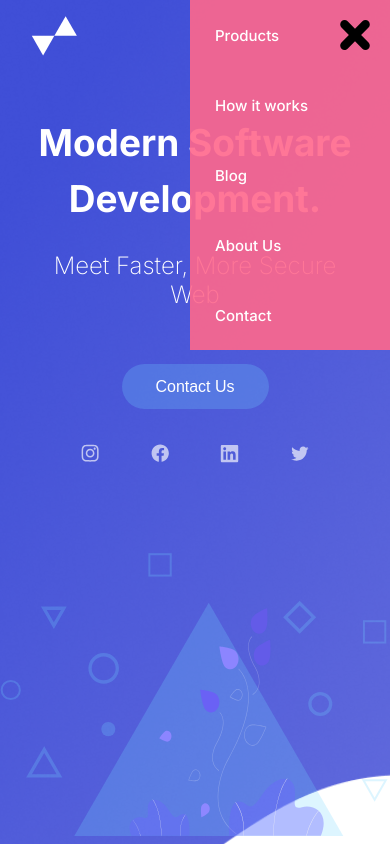
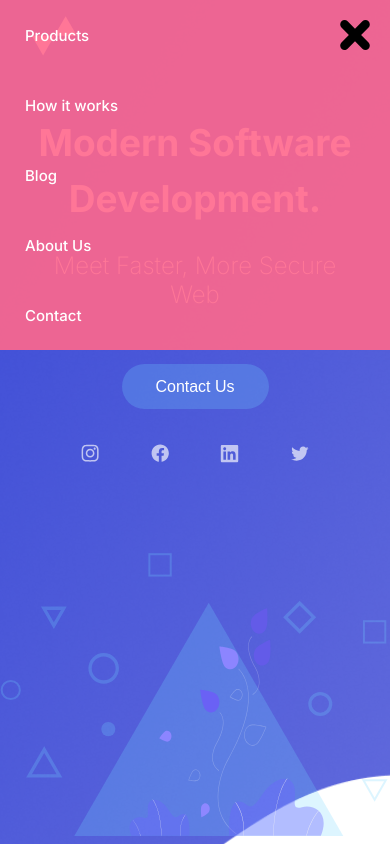
Before and after one commit to DannStormy/paradox-landing-page, a plain HTML site: page index.html in a window 390 px wide. Both pictures are taken after a click on the picture 355 px from the left and 35 px from the top of the page. Shown: the top 844 px of the page. Drawn offline with nearby package versions, Linux system fonts and the light colour scheme.

Commit message:
fixed hamburger

```diff
--- a/index.css
+++ b/index.css
@@ -289,7 +289,6 @@ a:hover {
 .information-lists {
   display: flex;
   padding: 20px;
-  /* justify-content: space-between; */
 }
 .each-il {
   margin-right: 100px;
@@ -337,11 +336,9 @@ a:hover {
     font-weight: 500;
   }
   a:hover{
-    color: rgb(255, 104, 140);
+    color: white;
   }
   .logo {
-    /* width: 67px;
-    height: 50px; */
     margin-top: 0;
   }
   .logo-img{
@@ -364,25 +361,19 @@ a:hover {
   nav {
     margin: 0;
     position: relative;
-    /* justify-content: center; */
-    /* padding: 10px; */
   }
   nav li {
-    /* margin-right: 18px; */
     padding: 25px;
     margin-right: 0;
-  }
-  nav li:hover{
-    background-color: white;
   }
   .nav-items {
     display: none;
     position: absolute;
     background:rgb(255, 104, 140, 0.9);
-    width: 200px;
+    width: 100%;
     height: auto;
     top: 0;
-    left: 190px;  }
+  }
   .hero {
     margin: 0;
     flex-direction: column;
--- a/index.js
+++ b/index.js
@@ -1,7 +1,7 @@
 $.noConflict();
 jQuery(document).ready(function($){
   $(".hamburger").click(() => {
-    $(".nav-items").slideToggle(1000);
+    $(".nav-items").slideToggle(500);
     let path = ($(".hamburger").attr("src") === "/assets/icons/icons8-menu.svg")
     ? "/assets/icons/close-icon.svg"
     : "/assets/icons/icons8-menu.svg";
```
